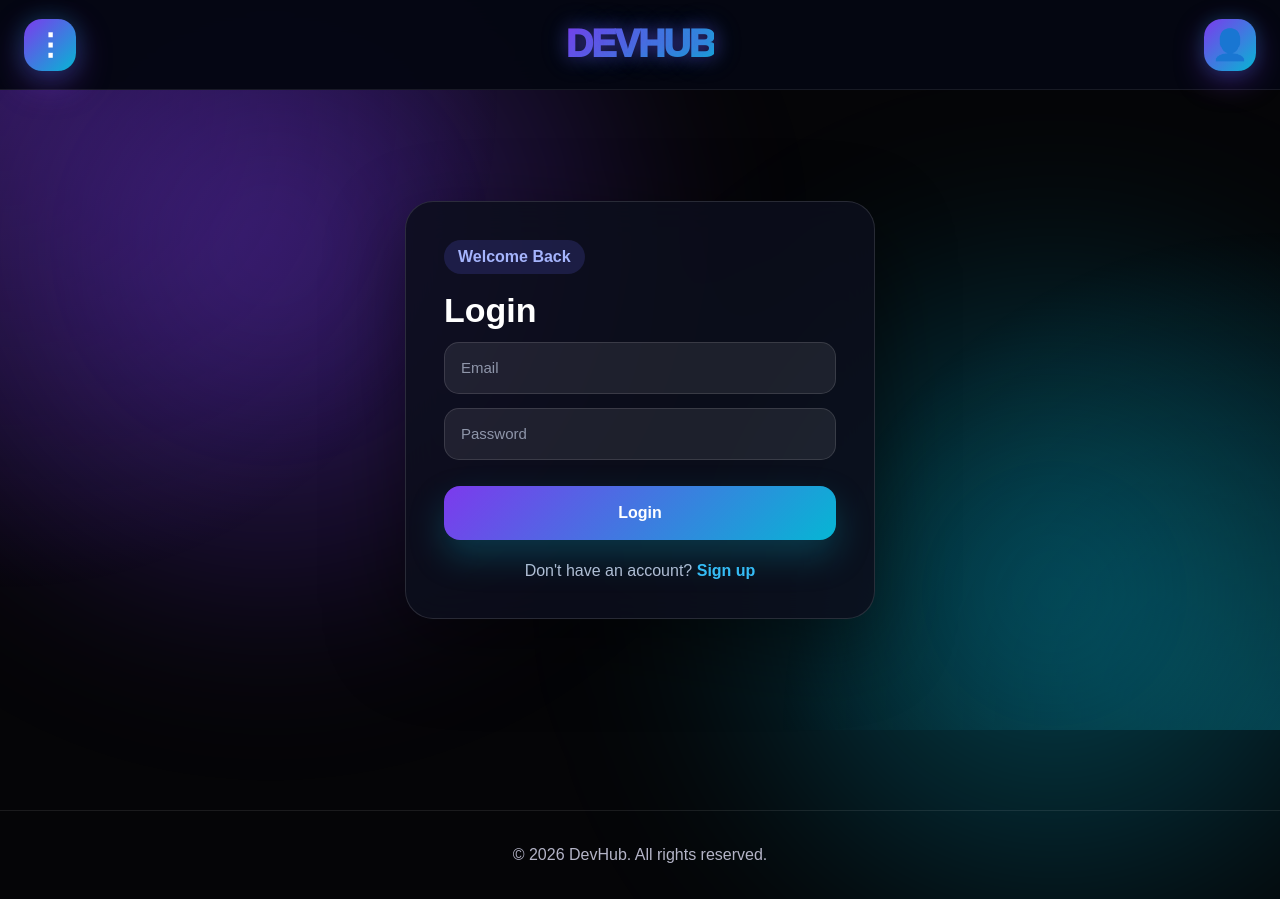
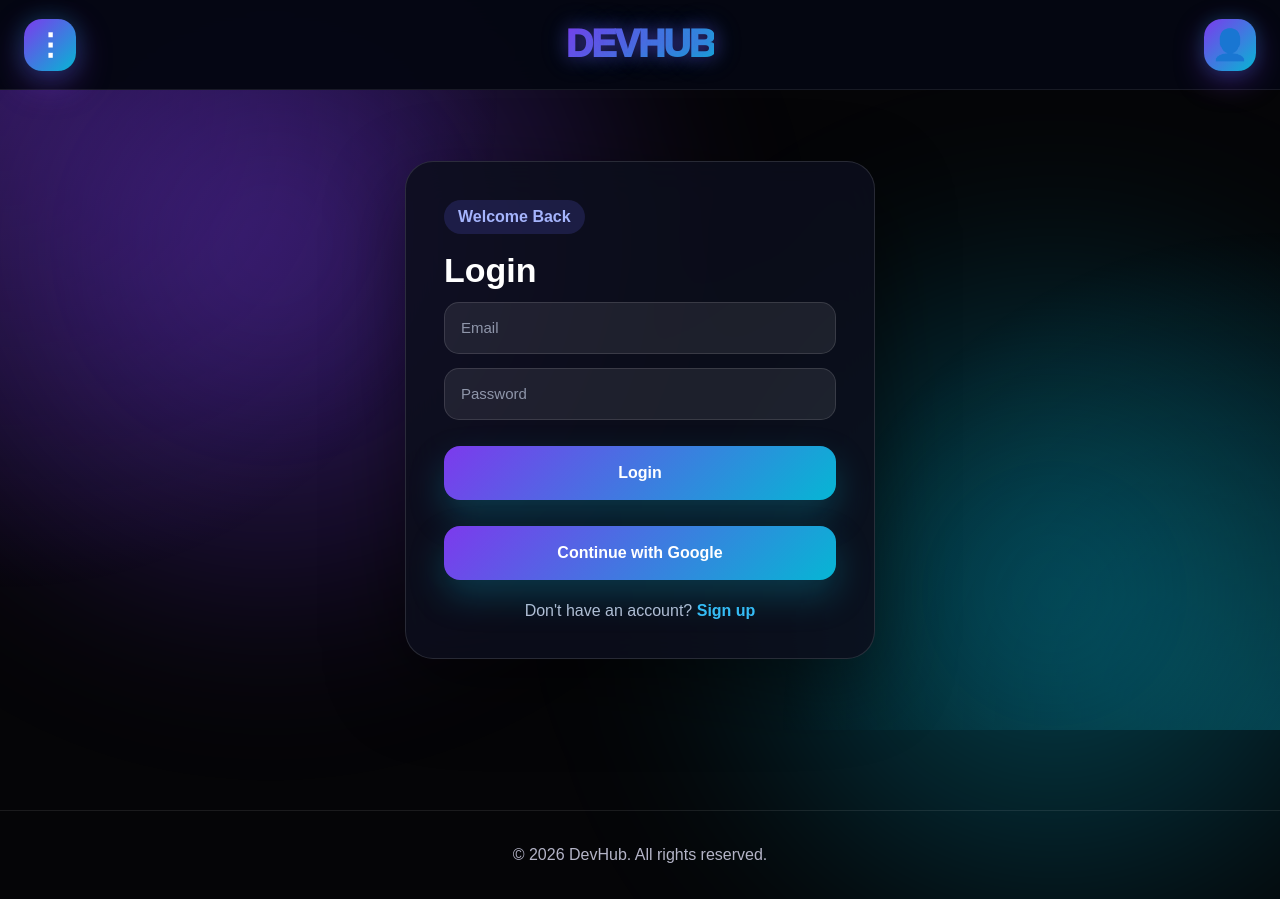
Before and after one commit to abd378/dev-community-project, a Next.js app: page /login in a window 1280 px wide. Built offline with nearby package versions, Linux system fonts and the light colour scheme; no server answers.

Commit message:
add google login

```diff
--- a/app/globals.css
+++ b/app/globals.css
@@ -3542,3 +3542,19 @@ body {
   align-items: center;
   justify-content: center;
 }
+.google-btn {
+  width: 100%;
+  padding: 14px;
+  border: none;
+  border-radius: 14px;
+  background: white;
+  color: #111827;
+  font-size: 16px;
+  font-weight: 900;
+  cursor: pointer;
+  margin-top: 4px;
+}
+
+.google-btn:hover {
+  background: #f1f5f9;
+}
--- a/app/login/page.tsx
+++ b/app/login/page.tsx
@@ -10,10 +10,17 @@ export default function LoginPage() {
 
   const [message, setMessage] = useState("");
   const [loading, setLoading] = useState(false);
+  const [googleLoading, setGoogleLoading] = useState(false);
 
   const handleLogin = async () => {
     setMessage("");
     setLoading(true);
+
+    if (!email || !password) {
+      setLoading(false);
+      setMessage("Please enter your email and password.");
+      return;
+    }
 
     const { error } = await supabase.auth.signInWithPassword({
       email,
@@ -24,17 +31,35 @@ export default function LoginPage() {
 
     if (error) {
       setMessage(error.message);
-      alert(error.message);
       return;
     }
 
     window.location.assign("/dashboard");
   };
 
+  const handleGoogleLogin = async () => {
+    setMessage("");
+    setGoogleLoading(true);
+
+    const { error } = await supabase.auth.signInWithOAuth({
+      provider: "google",
+      options: {
+        redirectTo: "https://dev-community-app.vercel.app/dashboard",
+      },
+    });
+
+    setGoogleLoading(false);
+
+    if (error) {
+      setMessage(error.message);
+    }
+  };
+
   return (
     <main className="auth-page">
       <section className="auth-card">
         <p className="auth-badge">Welcome Back</p>
+
         <h1>Login</h1>
 
         <div className="auth-form">
@@ -42,6 +67,7 @@ export default function LoginPage() {
             type="email"
             placeholder="Email"
             value={email}
+            autoComplete="email"
             onChange={(e) => setEmail(e.target.value)}
           />
 
@@ -49,11 +75,21 @@ export default function LoginPage() {
             type="password"
             placeholder="Password"
             value={password}
+            autoComplete="current-password"
             onChange={(e) => setPassword(e.target.value)}
           />
 
           <button type="button" onClick={handleLogin} disabled={loading}>
             {loading ? "Logging in..." : "Login"}
+          </button>
+
+          <button
+            type="button"
+            className="google-btn"
+            onClick={handleGoogleLogin}
+            disabled={googleLoading}
+          >
+            {googleLoading ? "Opening Google..." : "Continue with Google"}
           </button>
         </div>
 
```
